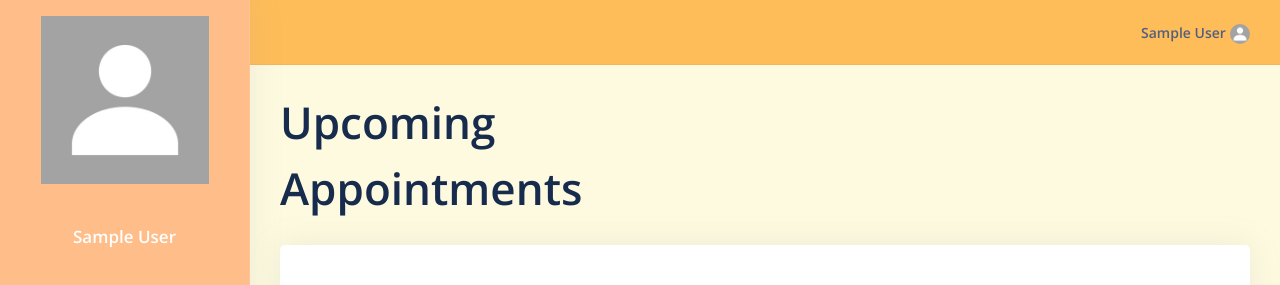
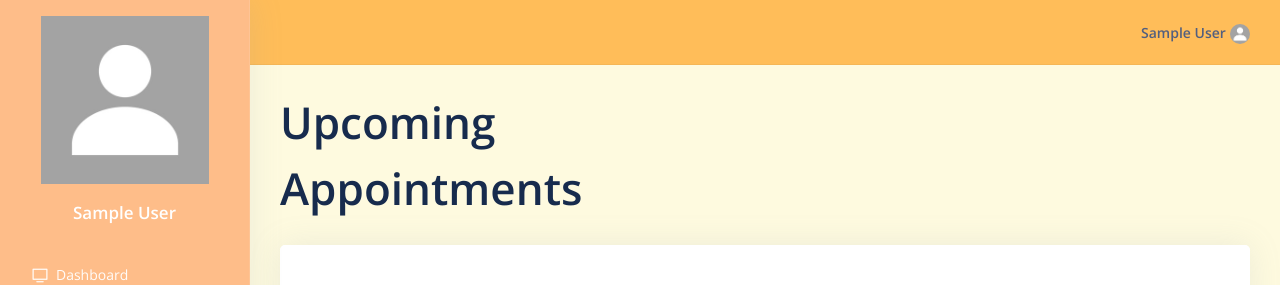
Before and after one commit to surjon16/thesis_hpk, a Flask app: page /faculty/appointments in a window 1280 px wide. Shown: the top 285 px of the page. Run offline with Flask 2, Linux system fonts and the light colour scheme; the visitor is signed in with stand-in values (Sample User, id 1); data comes from the database, SQL or seed files in the repository; data that the repository does not hold is empty; some libraries are stand-ins or nearby versions.

Commit message:
fix-sidebar-img-name-padding

```diff
--- a/web/application/templates/faculty/shared/sidebar.html
+++ b/web/application/templates/faculty/shared/sidebar.html
@@ -3,7 +3,7 @@
         <!-- Brand -->
         <div class="sidenav-header align-items-center">
             <img class="img-fluid p-3" src={{url_for('static', filename=current_user.image_profile)}} style="max-width: 200px;"/>
-            <a class="navbar-brand" href="/faculty/dashboard">
+            <a class="navbar-brand py-0" href="/faculty/dashboard">
                 <h3 class="text-white">{{current_user.first_name}} {{current_user.last_name}}</h3>
             </a>
         <div class="sidenav-body">
```
